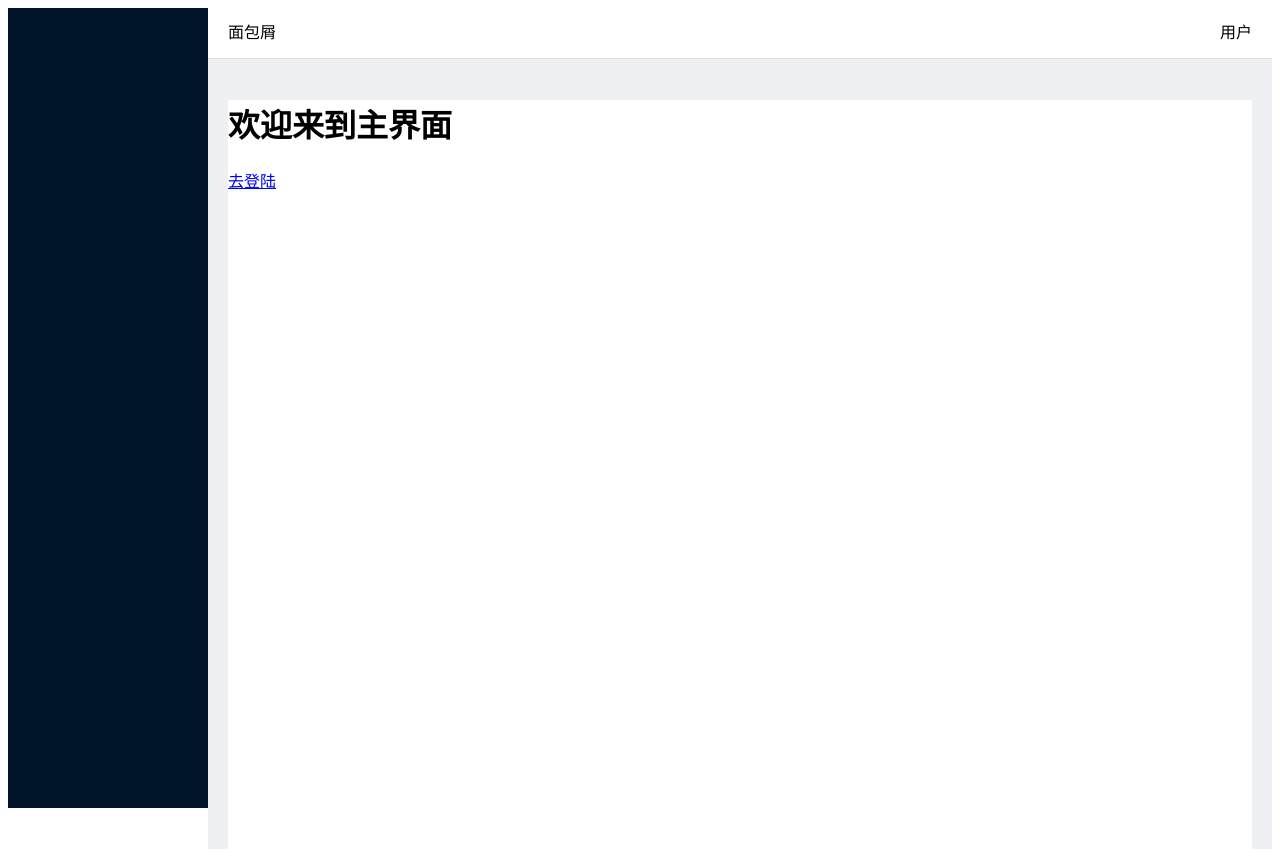
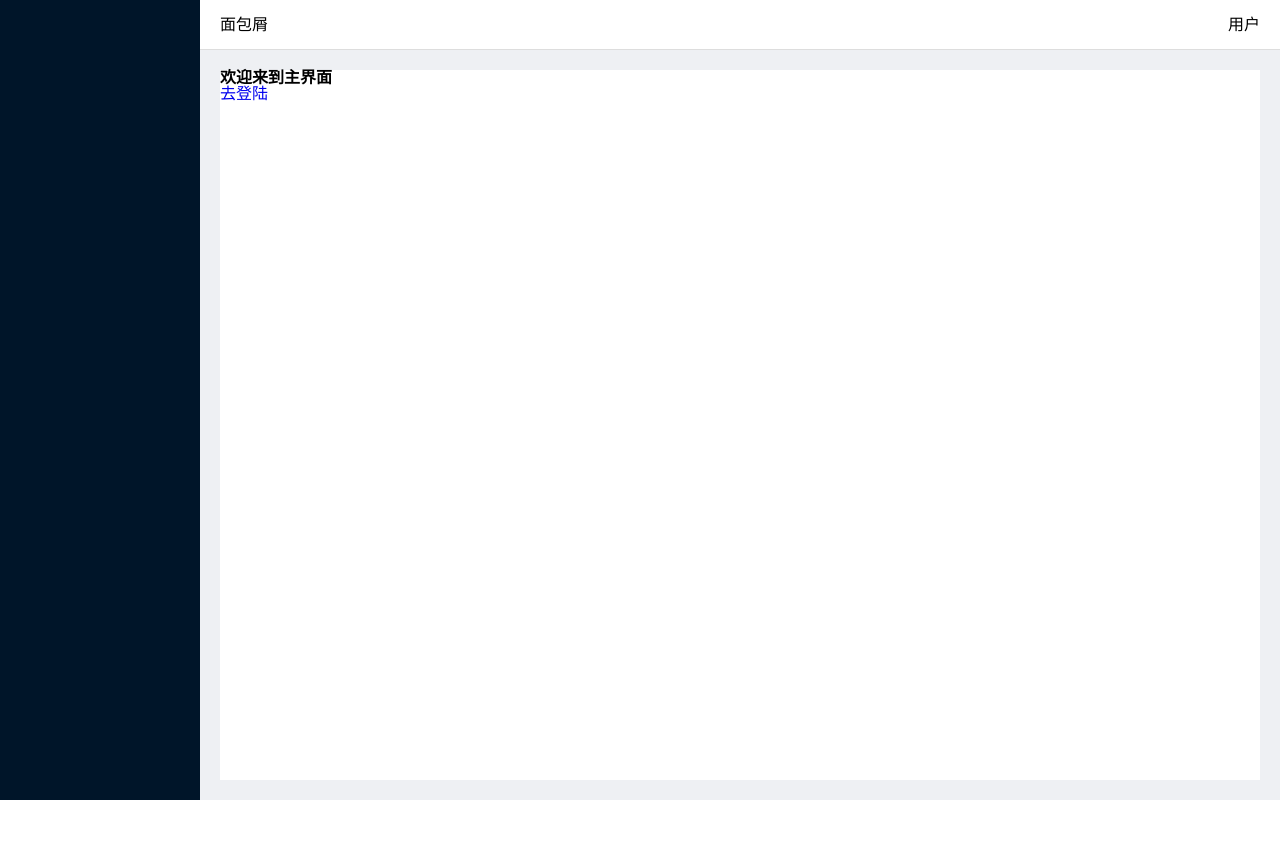
Before and after one commit to zack-xy/vue3-bms, a Vue app: page /#/welcome in a window 1280 px wide. After the commit the page ends 800 px from the top, so only its background shows below. Built offline with nearby package versions, Linux system fonts and the light colour scheme.

Commit message:
no message

```diff
--- a/src/App.vue
+++ b/src/App.vue
@@ -3,11 +3,13 @@
 </template>
 
 <script>
+
 export default {
   name: 'app'
 }
 </script>
 
-<style>
-
+<style lang="scss">
+@import '@/assets/style/reset.css';
+@import '@/assets/style/index.scss';
 </style>
```
